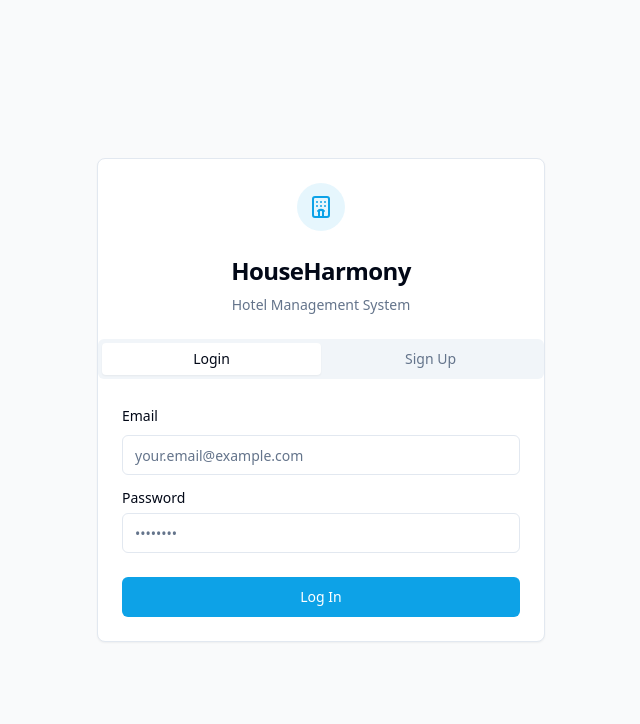
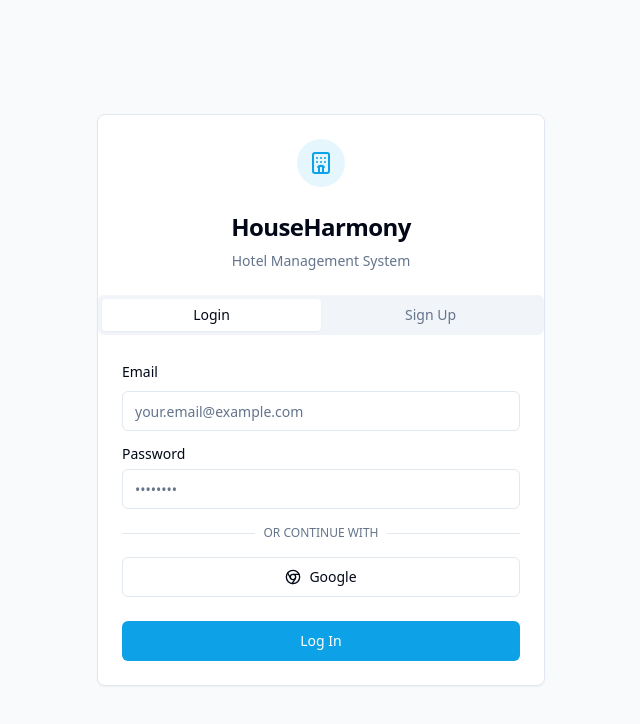
Before and after one commit to alayamreception/hotel-house-harmony, a React (Vite) app: page /auth in a window 1280 px wide. Shown: the top 724 px of the page, without its empty margins (319-959 px from the left). Built offline with nearby package versions, Linux system fonts and the light colour scheme.

Commit message:
feat: Add Google login
Implement Google login functionality using Supabase authentication.

```diff
--- a/src/context/AuthContext.tsx
+++ b/src/context/AuthContext.tsx
@@ -11,6 +11,7 @@ type AuthContextType = {
   signIn: (email: string, password: string) => Promise<void>;
   signUp: (email: string, password: string, fullName: string) => Promise<void>;
   signOut: () => Promise<void>;
+  signInWithGoogle: () => Promise<void>;
   loading: boolean;
 };
 
@@ -55,6 +56,28 @@ export function AuthProvider({ children }: { children: React.ReactNode }) {
       navigate('/');
     } catch (error) {
       console.error('Sign in error:', error);
+    } finally {
+      setLoading(false);
+    }
+  };
+
+  const signInWithGoogle = async () => {
+    try {
+      setLoading(true);
+      const { error } = await supabase.auth.signInWithOAuth({
+        provider: 'google',
+        options: {
+          redirectTo: window.location.origin + '/auth',
+        },
+      });
+
+      if (error) {
+        toast.error(error.message);
+        throw error;
+      }
+    } catch (error) {
+      console.error('Google sign in error:', error);
+      toast.error('Failed to sign in with Google');
     } finally {
       setLoading(false);
     }
@@ -106,7 +129,7 @@ export function AuthProvider({ children }: { children: React.ReactNode }) {
   };
 
   return (
-    <AuthContext.Provider value={{ user, session, signIn, signUp, signOut, loading }}>
+    <AuthContext.Provider value={{ user, session, signIn, signUp, signOut, signInWithGoogle, loading }}>
       {children}
     </AuthContext.Provider>
   );
--- a/src/pages/Auth.tsx
+++ b/src/pages/Auth.tsx
@@ -8,6 +8,7 @@ import { Card, CardContent, CardDescription, CardFooter, CardHeader, CardTitle }
 import { Tabs, TabsContent, TabsList, TabsTrigger } from '@/components/ui/tabs';
 import { Hotel } from 'lucide-react';
 import { Navigate } from 'react-router-dom';
+import { Separator } from '@/components/ui/separator';
 
 const Auth = () => {
   // State for login form
@@ -20,7 +21,7 @@ const Auth = () => {
   const [signupPassword, setSignupPassword] = useState('');
   const [confirmPassword, setConfirmPassword] = useState('');
 
-  const { user, signIn, signUp, loading } = useAuth();
+  const { user, signIn, signUp, loading, signInWithGoogle } = useAuth();
 
   // If user is already logged in, redirect to home
   if (user) {
@@ -89,6 +90,32 @@ const Auth = () => {
                     required
                   />
                 </div>
+
+                <div className="relative">
+                  <div className="absolute inset-0 flex items-center">
+                    <Separator className="w-full" />
+                  </div>
+                  <div className="relative flex justify-center text-xs uppercase">
+                    <span className="bg-card px-2 text-muted-foreground">Or continue with</span>
+                  </div>
+                </div>
+
+                <Button
+                  type="button"
+                  variant="outline"
+                  className="w-full flex items-center justify-center gap-2"
+                  onClick={signInWithGoogle}
+                  disabled={loading}
+                >
+                  <svg xmlns="http://www.w3.org/2000/svg" width="16" height="16" viewBox="0 0 24 24" fill="none" stroke="currentColor" strokeWidth="2" strokeLinecap="round" strokeLinejoin="round" className="lucide lucide-chrome">
+                    <circle cx="12" cy="12" r="10" />
+                    <circle cx="12" cy="12" r="4" />
+                    <line x1="21.17" x2="12" y1="8" y2="8" />
+                    <line x1="3.95" x2="8.54" y1="6.06" y2="14" />
+                    <line x1="10.88" x2="15.46" y1="21.94" y2="14" />
+                  </svg>
+                  Google
+                </Button>
               </CardContent>
               <CardFooter>
                 <Button
@@ -149,6 +176,32 @@ const Auth = () => {
                     required
                   />
                 </div>
+
+                <div className="relative">
+                  <div className="absolute inset-0 flex items-center">
+                    <Separator className="w-full" />
+                  </div>
+                  <div className="relative flex justify-center text-xs uppercase">
+                    <span className="bg-card px-2 text-muted-foreground">Or continue with</span>
+                  </div>
+                </div>
+
+                <Button
+                  type="button"
+                  variant="outline"
+                  className="w-full flex items-center justify-center gap-2"
+                  onClick={signInWithGoogle}
+                  disabled={loading}
+                >
+                  <svg xmlns="http://www.w3.org/2000/svg" width="16" height="16" viewBox="0 0 24 24" fill="none" stroke="currentColor" strokeWidth="2" strokeLinecap="round" strokeLinejoin="round" className="lucide lucide-chrome">
+                    <circle cx="12" cy="12" r="10" />
+                    <circle cx="12" cy="12" r="4" />
+                    <line x1="21.17" x2="12" y1="8" y2="8" />
+                    <line x1="3.95" x2="8.54" y1="6.06" y2="14" />
+                    <line x1="10.88" x2="15.46" y1="21.94" y2="14" />
+                  </svg>
+                  Google
+                </Button>
               </CardContent>
               <CardFooter>
                 <Button
```
